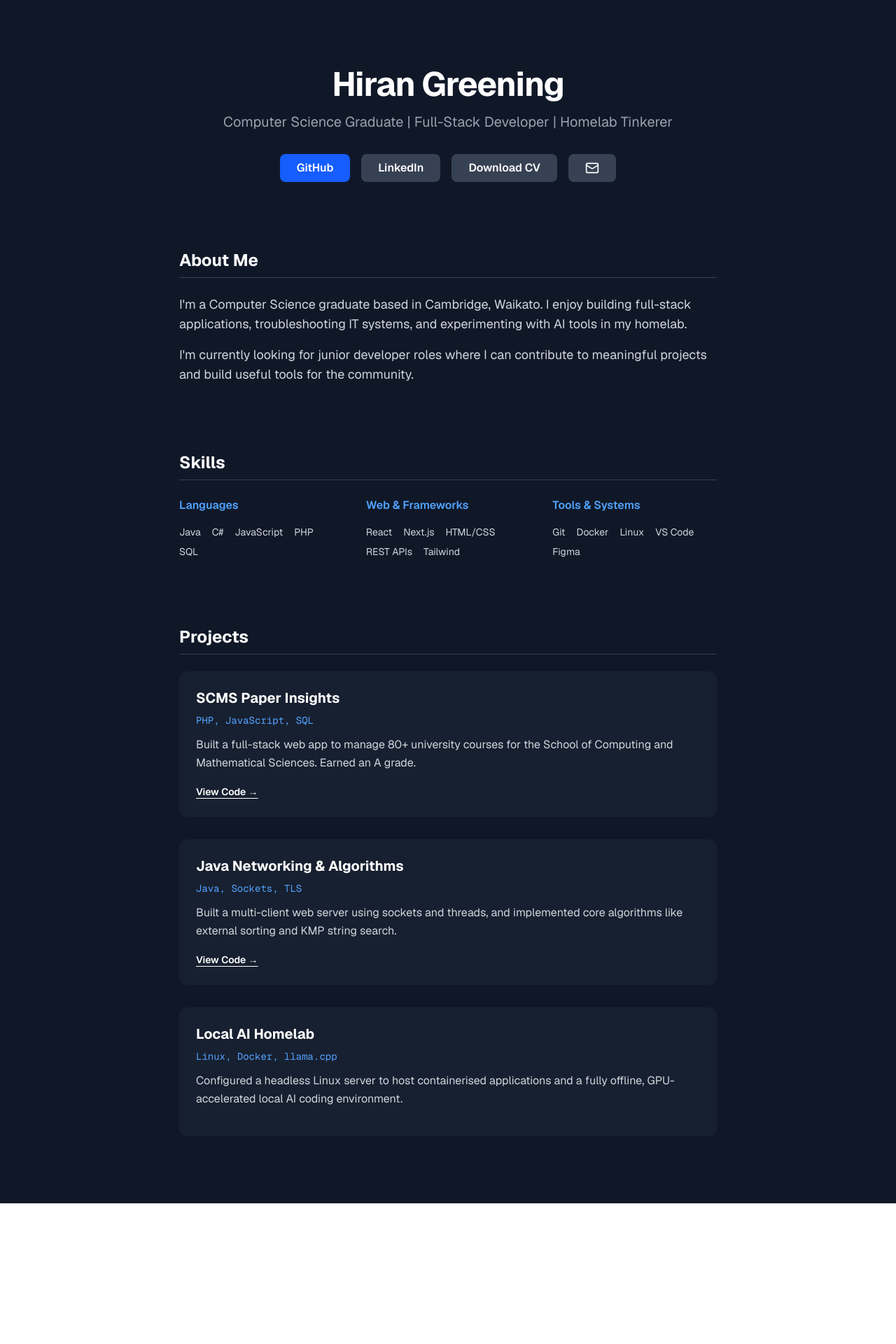
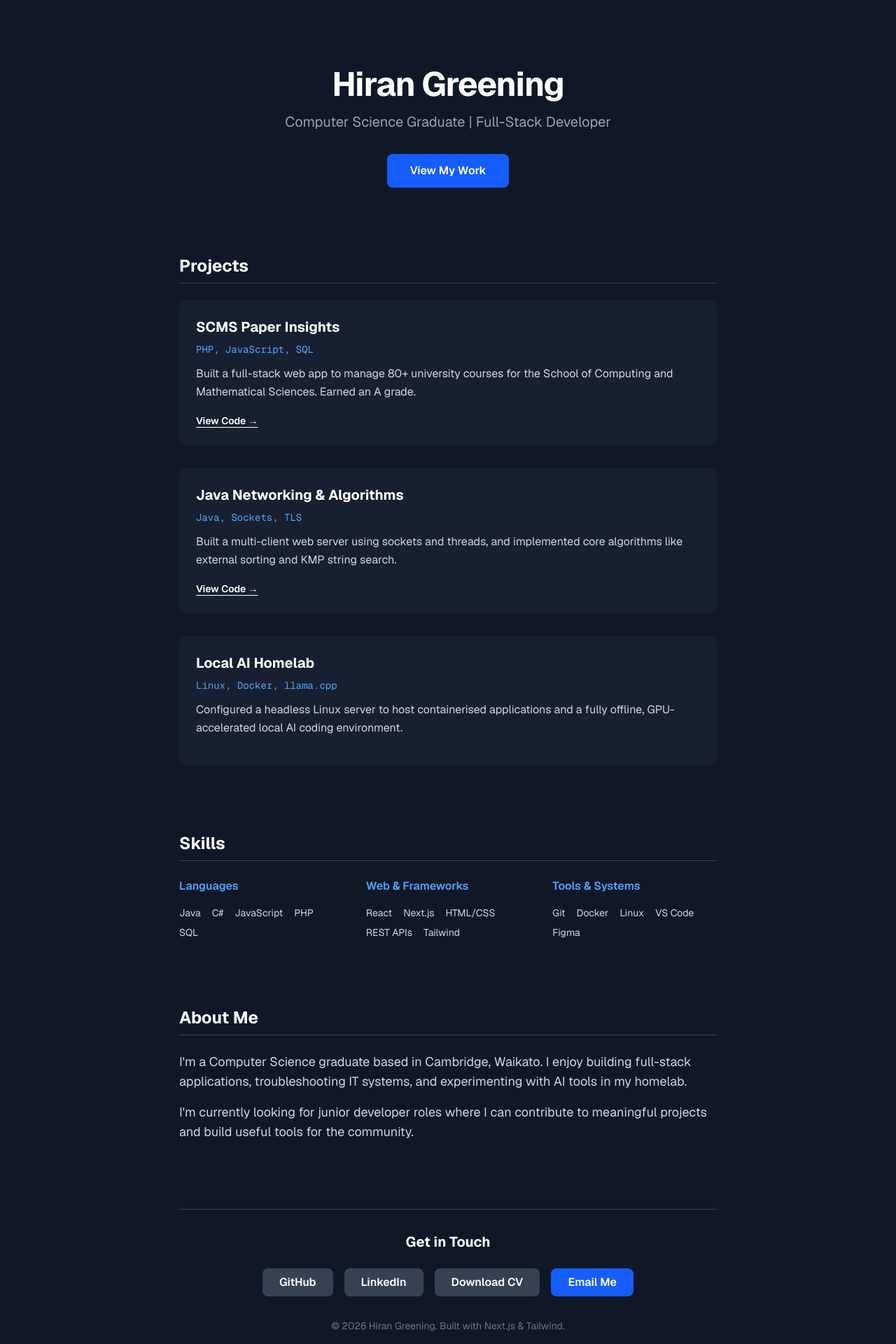
Before and after one commit to hirangreening/my-portfolio, a Next.js app: page / in a window 1280 px wide. Shown: the top 1920 px of the page at 70% size. Before the commit the page ends 1719 px from the top, so only its background shows below. Built offline with nearby package versions, Linux system fonts and the light colour scheme.

Commit message:
style: reorder sections for better narrative flow and add contact footer

```diff
--- a/app/page.tsx
+++ b/app/page.tsx
@@ -4,13 +4,13 @@ export default function Home() {
       title: "SCMS Paper Insights",
       tech: "PHP, JavaScript, SQL",
       description: "Built a full-stack web app to manage 80+ university courses for the School of Computing and Mathematical Sciences. Earned an A grade.",
-      link: "https://github.com/hirangreening" // Update to specific repo
+      link: "https://github.com/hirangreening"
     },
     {
       title: "Java Networking & Algorithms",
       tech: "Java, Sockets, TLS",
       description: "Built a multi-client web server using sockets and threads, and implemented core algorithms like external sorting and KMP string search.",
-      link: "https://github.com/hirangreening" // Update to specific repo
+      link: "https://github.com/hirangreening"
     },
     {
       title: "Local AI Homelab",
@@ -27,49 +27,40 @@ export default function Home() {
   ];
 
   return (
-    <main className="min-h-screen p-8 md:p-24 bg-gray-900 text-white font-sans">
-      {/* Hero Section */}
+    <main className="min-h-screen p-8 md:p-24 bg-gray-900 text-white font-sans flex flex-col">
+      {/* Hero Section - Simplified CTA */}
       <section className="max-w-3xl mx-auto mb-24 text-center">
         <h1 className="text-5xl font-bold mb-4 tracking-tight">Hiran Greening</h1>
         <p className="text-xl text-gray-400 mb-8">
-          Computer Science Graduate | Full-Stack Developer | Homelab Tinkerer
+          Computer Science Graduate | Full-Stack Developer
         </p>
-        <div className="flex justify-center gap-4 flex-wrap">
-          <a href="https://github.com/hirangreening" target="_blank" rel="noopener noreferrer" className="bg-blue-600 px-6 py-2 rounded-lg font-semibold hover:bg-blue-700 transition">
-            GitHub
-          </a>
-          <a href="https://linkedin.com/in/hiran-greening" target="_blank" rel="noopener noreferrer" className="bg-gray-700 px-6 py-2 rounded-lg font-semibold hover:bg-gray-600 transition">
-            LinkedIn
-          </a>
-          {/* CV Download Button - Place your sanitized cv.pdf in the public/ folder */}
-          <a href="/cv.pdf" target="_blank" rel="noopener noreferrer" className="bg-gray-700 px-6 py-2 rounded-lg font-semibold hover:bg-gray-600 transition">
-            Download CV
-          </a>
-          {/* Email Icon */}
-          <a href="mailto:hirangreening@pm.me" className="bg-gray-700 px-6 py-2 rounded-lg font-semibold hover:bg-gray-600 transition flex items-center justify-center" aria-label="Email">
-            <svg xmlns="http://www.w3.org/2000/svg" width="20" height="20" viewBox="0 0 24 24" fill="none" stroke="currentColor" strokeWidth="2" strokeLinecap="round" strokeLinejoin="round">
-              <rect width="20" height="16" x="2" y="4" rx="2"/>
-              <path d="m22 7-8.97 5.7a1.94 1.94 0 0 1-2.06 0L2 7"/>
-            </svg>
-          </a>
+        {/* Single primary CTA */}
+        <a href="#projects" className="bg-blue-600 px-8 py-3 rounded-lg font-semibold hover:bg-blue-700 transition inline-block">
+          View My Work
+        </a>
+      </section>
+
+      {/* Projects Section - Moved up for proof */}
+      <section id="projects" className="max-w-3xl mx-auto mb-24 w-full">
+        <h2 className="text-2xl font-bold mb-6 border-b border-gray-700 pb-2">Projects</h2>
+        <div className="grid gap-8">
+          {projects.map((project, index) => (
+            <div key={index} className="bg-gray-800/50 p-6 rounded-xl hover:bg-gray-800 transition-colors duration-200">
+              <h3 className="text-xl font-bold mb-2">{project.title}</h3>
+              <p className="text-sm text-blue-400 mb-3 font-mono">{project.tech}</p>
+              <p className="text-gray-300 mb-4 leading-relaxed">{project.description}</p>
+              {project.link && (
+                <a href={project.link} target="_blank" rel="noopener noreferrer" className="text-sm font-semibold text-white hover:text-blue-400 underline underline-offset-4">
+                  View Code &rarr;
+                </a>
+              )}
+            </div>
+          ))}
         </div>
       </section>
 
-      {/* About Section */}
-      <section className="max-w-3xl mx-auto mb-24">
-        <h2 className="text-2xl font-bold mb-6 border-b border-gray-700 pb-2">About Me</h2>
-        <div className="text-gray-300 space-y-4 text-lg">
-          <p>
-            I'm a Computer Science graduate based in Cambridge, Waikato. I enjoy building full-stack applications, troubleshooting IT systems, and experimenting with AI tools in my homelab.
-          </p>
-          <p>
-            I'm currently looking for junior developer roles where I can contribute to meaningful projects and build useful tools for the community.
-          </p>
-        </div>
-      </section>
-
-      {/* Skills Section - Cleaner, less boxy */}
-      <section className="max-w-3xl mx-auto mb-24">
+      {/* Skills Section */}
+      <section className="max-w-3xl mx-auto mb-24 w-full">
         <h2 className="text-2xl font-bold mb-6 border-b border-gray-700 pb-2">Skills</h2>
         <div className="grid md:grid-cols-3 gap-8">
           {skills.map((skillGroup, index) => (
@@ -87,25 +78,40 @@ export default function Home() {
         </div>
       </section>
 
-      {/* Projects Section - Softer cards */}
-      <section className="max-w-3xl mx-auto">
-        <h2 className="text-2xl font-bold mb-6 border-b border-gray-700 pb-2">Projects</h2>
-        <div className="grid gap-8">
-          {projects.map((project, index) => (
-            <div key={index} className="bg-gray-800/50 p-6 rounded-xl hover:bg-gray-800 transition-colors duration-200">
-              <h3 className="text-xl font-bold mb-2">{project.title}</h3>
-              <p className="text-sm text-blue-400 mb-3 font-mono">{project.tech}</p>
-              <p className="text-gray-300 mb-4 leading-relaxed">{project.description}</p>
-
-              {project.link && (
-                <a href={project.link} target="_blank" rel="noopener noreferrer" className="text-sm font-semibold text-white hover:text-blue-400 underline underline-offset-4">
-                  View Code &rarr;
-                </a>
-              )}
-            </div>
-          ))}
+      {/* About Section - Moved down */}
+      <section className="max-w-3xl mx-auto mb-24 w-full">
+        <h2 className="text-2xl font-bold mb-6 border-b border-gray-700 pb-2">About Me</h2>
+        <div className="text-gray-300 space-y-4 text-lg">
+          <p>
+            I'm a Computer Science graduate based in Cambridge, Waikato. I enjoy building full-stack applications, troubleshooting IT systems, and experimenting with AI tools in my homelab.
+          </p>
+          <p>
+            I'm currently looking for junior developer roles where I can contribute to meaningful projects and build useful tools for the community.
+          </p>
         </div>
       </section>
+
+      {/* Contact / Footer - The conversion point */}
+      <footer className="max-w-3xl mx-auto w-full border-t border-gray-700 pt-8 pb-12 text-center mt-auto">
+        <h2 className="text-xl font-bold mb-6">Get in Touch</h2>
+        <div className="flex justify-center gap-4 flex-wrap">
+          <a href="https://github.com/hirangreening" target="_blank" rel="noopener noreferrer" className="bg-gray-700 px-6 py-2 rounded-lg font-semibold hover:bg-gray-600 transition">
+            GitHub
+          </a>
+          <a href="https://linkedin.com/in/hiran-greening" target="_blank" rel="noopener noreferrer" className="bg-gray-700 px-6 py-2 rounded-lg font-semibold hover:bg-gray-600 transition">
+            LinkedIn
+          </a>
+          <a href="/cv.pdf" target="_blank" rel="noopener noreferrer" className="bg-gray-700 px-6 py-2 rounded-lg font-semibold hover:bg-gray-600 transition">
+            Download CV
+          </a>
+          <a href="mailto:hirangreening@pm.me" className="bg-blue-600 px-6 py-2 rounded-lg font-semibold hover:bg-blue-700 transition">
+            Email Me
+          </a>
+        </div>
+        <p className="text-gray-500 text-sm mt-8">
+          &copy; {new Date().getFullYear()} Hiran Greening. Built with Next.js & Tailwind.
+        </p>
+      </footer>
     </main>
   );
 }
```
